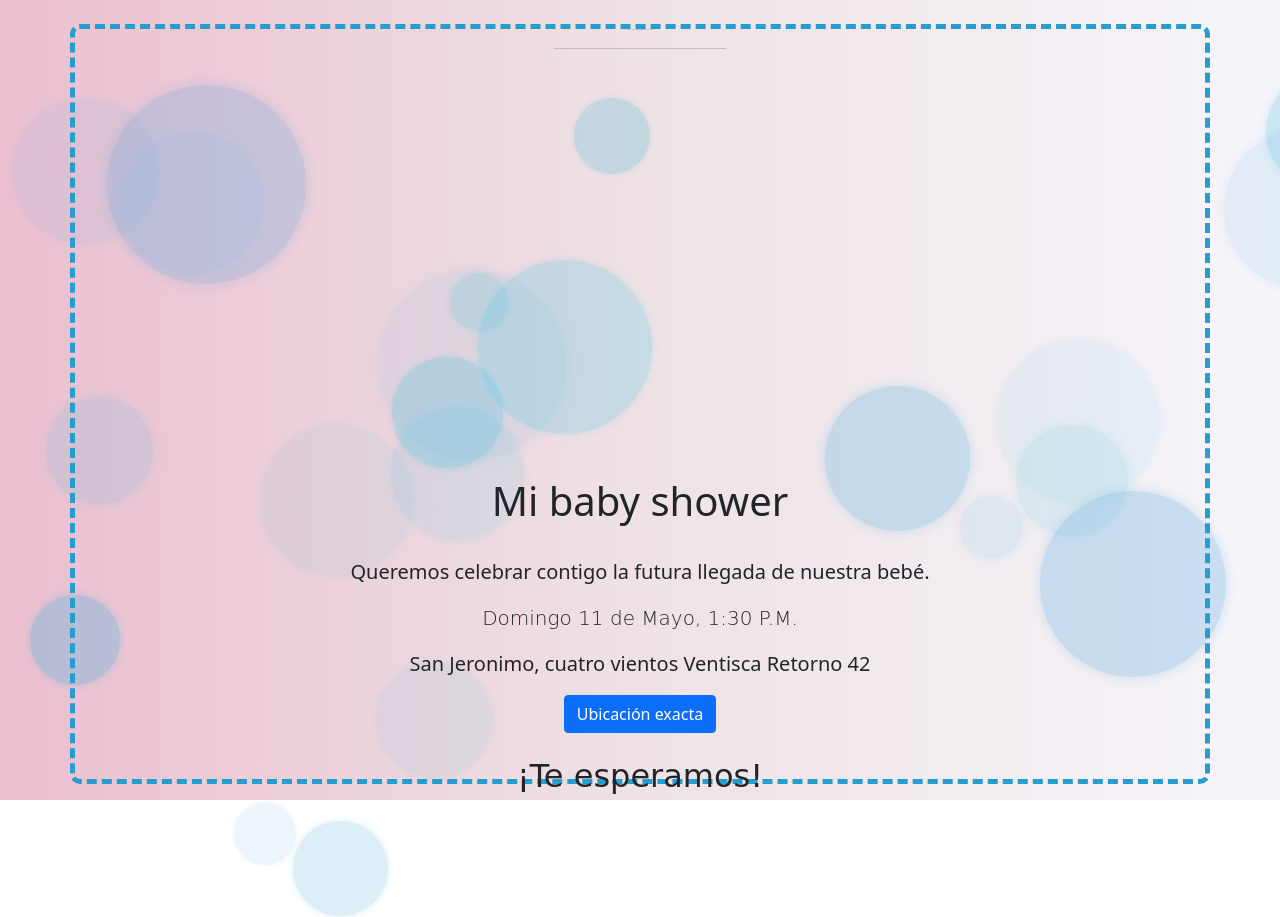
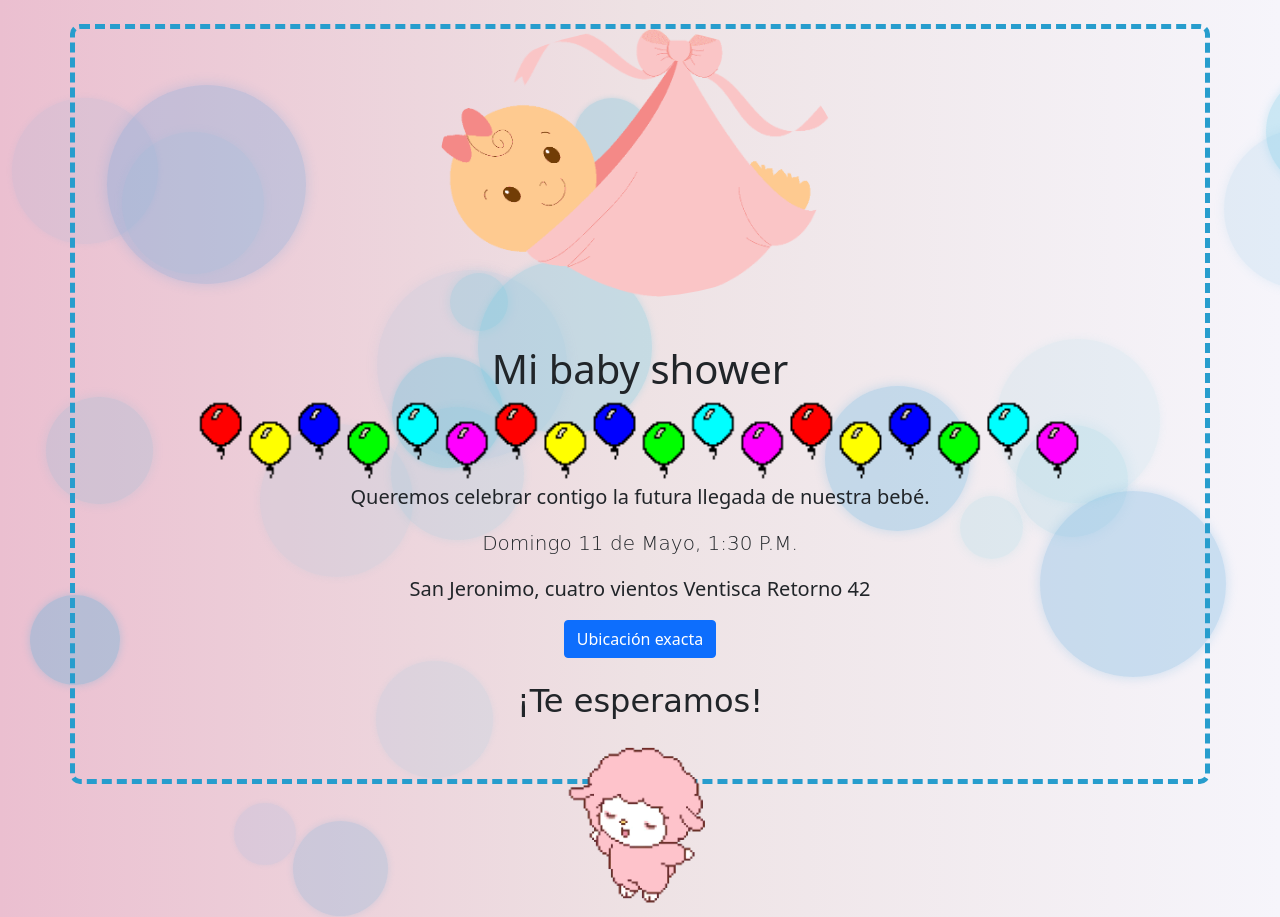
Before and after one commit to PortgasDFer/baby, a plain HTML site: page index.html in a window 1280 px wide. Before the commit the page ends 800 px from the top, so only its background shows below. Drawn offline with nearby package versions, Linux system fonts and the light colour scheme; the site is published under a folder, as on GitHub Pages, so addresses that start at the root find nothing; a web font is replaced by a local one.

Commit message:
Corrige assets

```diff
--- a/index.html
+++ b/index.html
@@ -16,15 +16,15 @@
   </head>
   <body>
     <div class="container container-border mt-4 text-center">
-        <img src="/img/baby.png" alt="" class="img-fluid rounded-circle mx-auto d-block" id="baby-image" width="400" height="400">
+        <img src="img/baby.png" alt="" class="img-fluid rounded-circle mx-auto d-block" id="baby-image" width="400" height="400">
         <h1 class="mt-5">Mi baby shower</h1>
-        <img src="/img/gifs-animados-cumpleanos-globos.gif" alt="" width="80%">
+        <img src="img/gifs-animados-cumpleanos-globos.gif" alt="" width="80%">
         <p class="lead">Queremos celebrar contigo la futura llegada de nuestra bebé.</p>
         <p class="lead playwrite"> Domingo 11 de Mayo, 1:30 P.M.</p>
         <p class="lead">San Jeronimo, cuatro vientos Ventisca Retorno 42</p>
         <a href="https://maps.app.goo.gl/JqgabUTvH6FTooP77"><button type="button" class="btn btn-primary">Ubicación exacta</button></a>
         <h2 class="playwrite  mt-4">¡Te esperamos!</h2>
-        <img src="/img/footer.gif" class="img-fluid rounded-circle mx-auto d-block" alt="" width="17%">
+        <img src="img/footer.gif" class="img-fluid rounded-circle mx-auto d-block" alt="" width="17%">
     </div>
 
     <!-- Optional JavaScript; choose one of the two! -->
```
